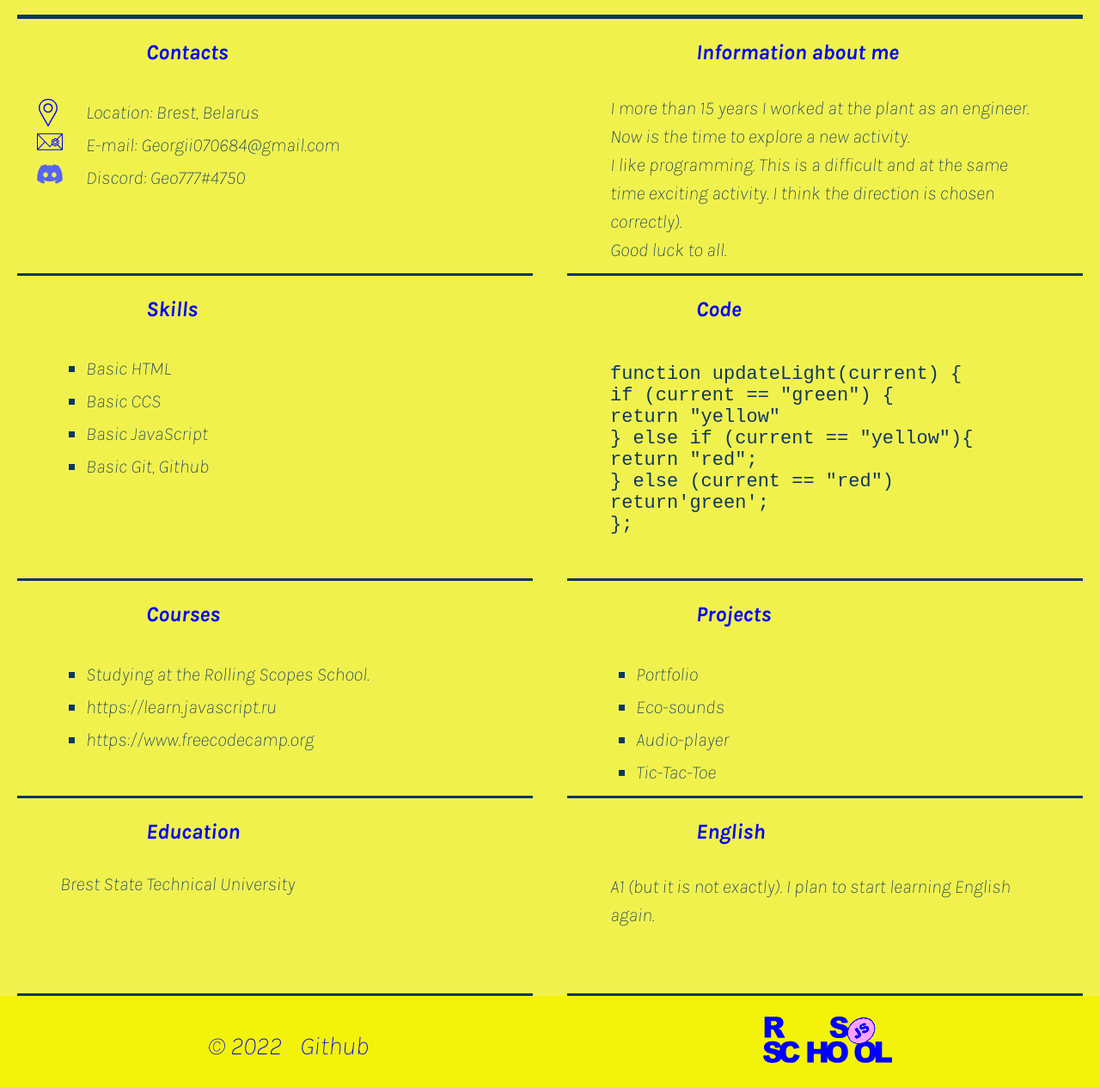
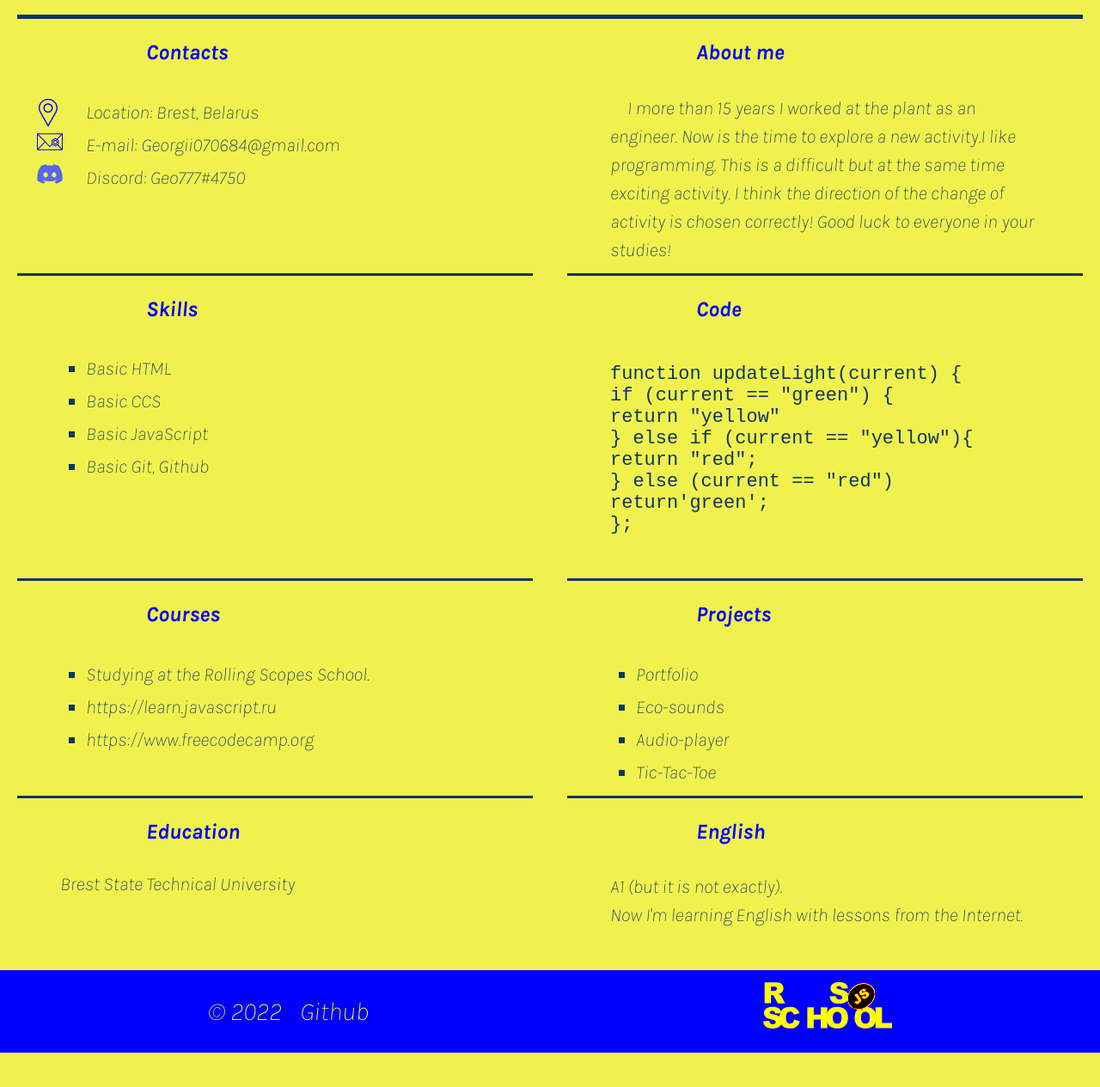
Before and after one commit to ErokhinHeorhii/rsschool-cv, a plain HTML site: page index.html in a window 1280 px wide. Shown: the part 383-1648 px from the top of the page at 86% size. After the commit the page ends 1608 px from the top, so only its background shows below. Drawn offline with Linux system fonts and the light colour scheme.

Commit message:
refactor: add @media

```diff
--- a/index.html
+++ b/index.html
@@ -20,7 +20,7 @@
                         <a href="#contacts" class="nav-link">Contacts</a>
                     <li>
                     <li class="nav-elem">
-                        <a href="#information" class="nav-link">Information about me</a>
+                        <a href="#information" class="nav-link">About me</a>
                     <li>
                     <li class="nav-elem">
                         <a href="#skills" class="nav-link">Skills</a>
@@ -67,11 +67,10 @@
                 </ul>
             </section>
             <section class="information" id="information">
-                <h2 class="information">Information about me </h2>
-                <div class="information list"> I more than 15 years I worked at the plant as an engineer. Now is the
-                    time to explore a new activity.<br>I like programming. This is a difficult and at the same time
-                    exciting activity. I think the direction
-                    is chosen correctly).<br> Good luck to all.</div>
+                <h2 class="information">About me </h2>
+                <div class="information-list"> I more than 15 years I worked at the plant as an engineer. Now is the
+                    time to explore a new activity.I like programming. This is a difficult but at the same time exciting activity. I think the direction of the change of activity is chosen correctly! Good luck to everyone in your studies!
+                </div>
             </section>
             <section class="section-skills" id="skills">
                 <h2 class="skills">Skills </h2>
@@ -102,9 +101,9 @@ return'green';
                 <h2 class="experience">Courses</h2>
                 <ul class="experience-list">
                     <li class=experience-item>Studying at the Rolling Scopes School.</li>
-                    <li class="experiance-item"> <a href="https://learn.javascript.ru" class="lern"></a>
+                    <li class="experience-item"> <a href="https://learn.javascript.ru" class="lern">
                         https://learn.javascript.ru </a></li>
-                    <li class="experiance-item"> <a href="https://www.freecodecamp.org"
+                    <li class="experience-item"> <a href="https://www.freecodecamp.org"
                             class="lern">https://www.freecodecamp.org</a> </li>
             </section>
             <section class="projects" id="projects">
@@ -127,7 +126,7 @@ return'green';
             </section>
             <section class="english" id="english">
                 <h2 class="english">English</h2>
-                <div class="information list"> A1 (but it is not exactly). I plan to start learning English again.
+                <div class="information list"> A1 (but it is not exactly).<br> Now I'm learning English with lessons from the Internet.
                 </div>
             </section>
         </div>
--- a/style.css
+++ b/style.css
@@ -17,9 +17,9 @@ html {
     padding: 0 20px;
 }
 
-.header-container,
+.header,
 footer {
-    background-color: #f3f309;
+    background-color: blue;
 }
 .nav-list {
     display: flex;
@@ -42,7 +42,7 @@ footer {
     text-decoration: none;
     padding: 0 15px;
     transition: 0.4s;
-    color: blue;
+    color: #ffff00;
 }
 
 .nav-link:hover,
@@ -71,12 +71,12 @@ body {
 section {
     width: calc(50% - 20px);
     border-bottom: 3px solid;
-    min-height: 230px;
+    min-height: 200px;
 }
 
-section.english {
-    /* width: 50%; */
-    /* border-bottom: 3px solid; */
+section.english,
+section.education{
+    border-bottom: 0;
 }
 .section-avatar {
     display: flex;
@@ -120,6 +120,11 @@ div,
     font-weight: 200;
     margin: 0 auto;
 }
+
+.information-list {
+    text-indent: 20px;
+}
+
 
 .location,
 .e-mail,
@@ -213,8 +218,6 @@ h2 {
 .footer-container {
     display: flex;
     justify-content: space-around;
-    padding-top: 10px;
-    /* align-items:center ; */
 }
 
 .rss-link {
@@ -224,8 +227,8 @@ h2 {
     background-image: url("./assets/rs_school_js.svg");
     background-size: contain;
     background-repeat: no-repeat;
-    filter: invert(9%) sepia(99%) saturate(6873%) hue-rotate(246deg) brightness(92%) contrast(146%);
-transition: .4s;
+    filter: invert(100%) sepia(99%) saturate(7498%) hue-rotate(359deg) brightness(102%) contrast(101%);
+    transition: .4s;
 }
 .rss-link:hover{
     filter: invert(53%) sepia(0%) saturate(1%) hue-rotate(37deg) brightness(95%) contrast(98%);
@@ -234,5 +237,25 @@ transition: .4s;
 
 .footer-container{
     font-size: 30px;
-    color: blue;
+    color: yellow;
 }
+
+@media (max-width: 868px){
+    .main-container {
+        flex-wrap: nowrap;
+        justify-content: center;
+        flex-direction: column;
+        align-items: center;
+    }
+
+    section{
+        width: 100%;
+        padding-left: 50px;
+
+    }
+
+    section.education{
+
+        border-bottom: 3px solid;
+    }
+}
```
